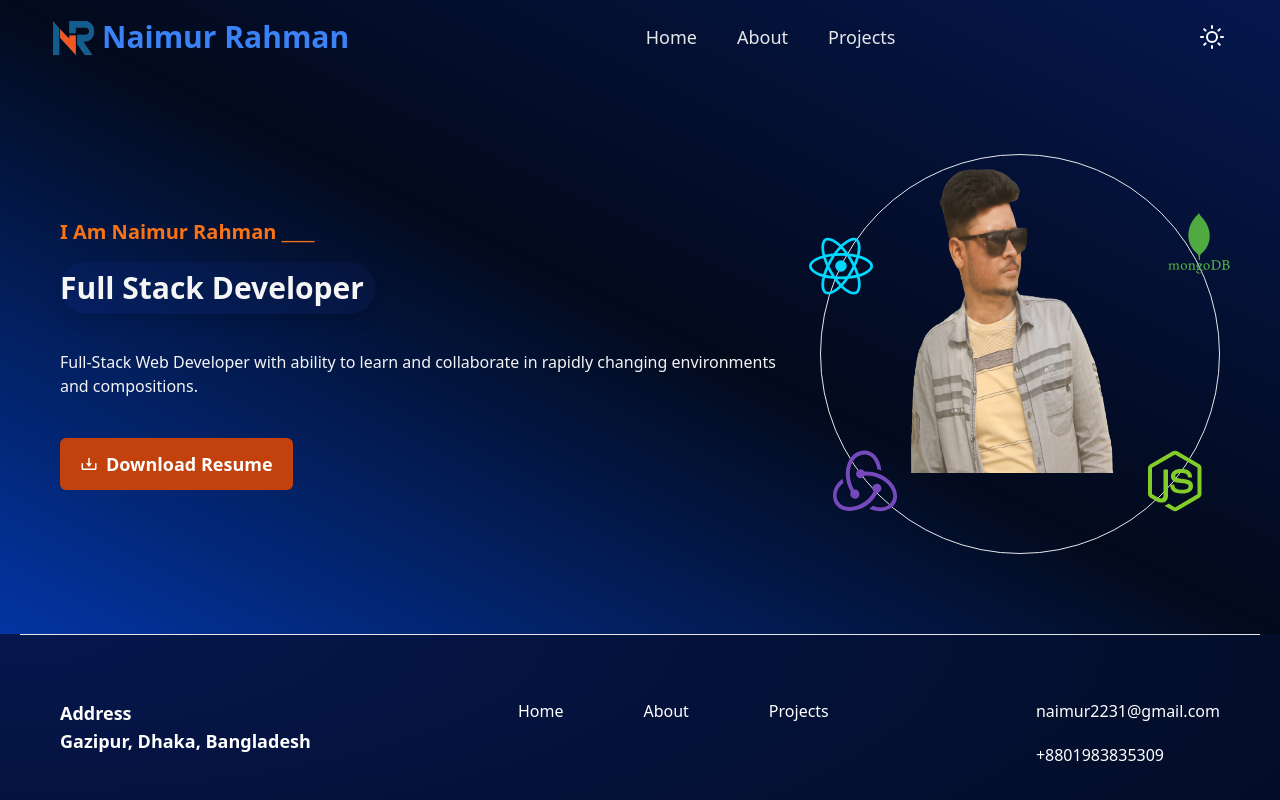
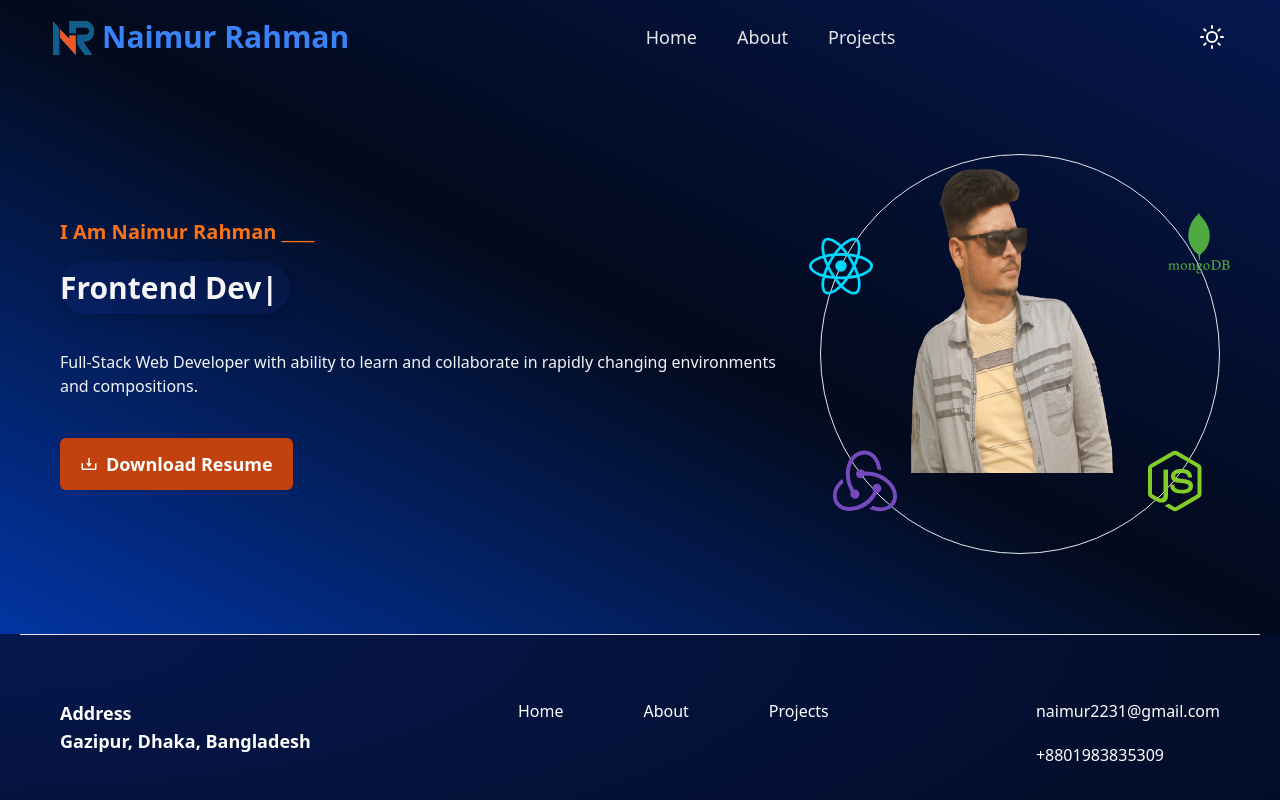
Before and after one commit to NaimurAlltime/my-portfolio, a React (Vite) app: page / in a window 1280 px wide. Shown: the top 800 px of the page. Built offline with nearby package versions, Linux system fonts and the light colour scheme.

Commit message:
react typed animation added

```diff
--- a/package.json
+++ b/package.json
@@ -16,6 +16,7 @@
     "react-dom": "^18.2.0",
     "react-icons": "^4.10.1",
     "react-router-dom": "^6.14.0",
+    "react-typed": "^1.2.0",
     "sort-by": "^1.2.0",
     "tailwind-scrollbar": "^3.0.4"
   },
--- a/src/components/Header/Header.jsx
+++ b/src/components/Header/Header.jsx
@@ -1,4 +1,5 @@
 import { BiDownload } from "react-icons/bi";
+import Typed from "react-typed";
 import Mongodb from "../../assets/mongodb.svg";
 import Nodejs from "../../assets/nodejs.svg";
 import Profile from "../../assets/profile1.png";
@@ -24,9 +25,20 @@ const Header = () => {
           </h1> */}
           {/* dark:text-[#224cff] */}
           <div className="flex items-center justify-center text-slate-700 shadow-lg  dark:bg-[#224cff10] dark:text-neutral-100 rounded-full">
-            <p className="text-3xl 2xl:text-5xl font-bold pr-3 py-2 pb-2 text-center">
-              Full Stack Developer
-            </p>
+            {/* "Full Stack Developer" */}
+            <Typed
+              className="text-3xl 2xl:text-5xl font-bold pr-3 py-2 pb-2 text-center"
+              typeSpeed={60}
+              backSpeed={35}
+              loop
+              strings={[
+                "Full Stack Developer",
+                "Frontend Developer ",
+                "React Js Developer",
+                "MERN Stack Developer",
+                "JavaScript Developer",
+              ]}
+            />
           </div>
         </div>
 
```
Also changed, not shown: 1 other file (tests, documents, lock files or other folders).
